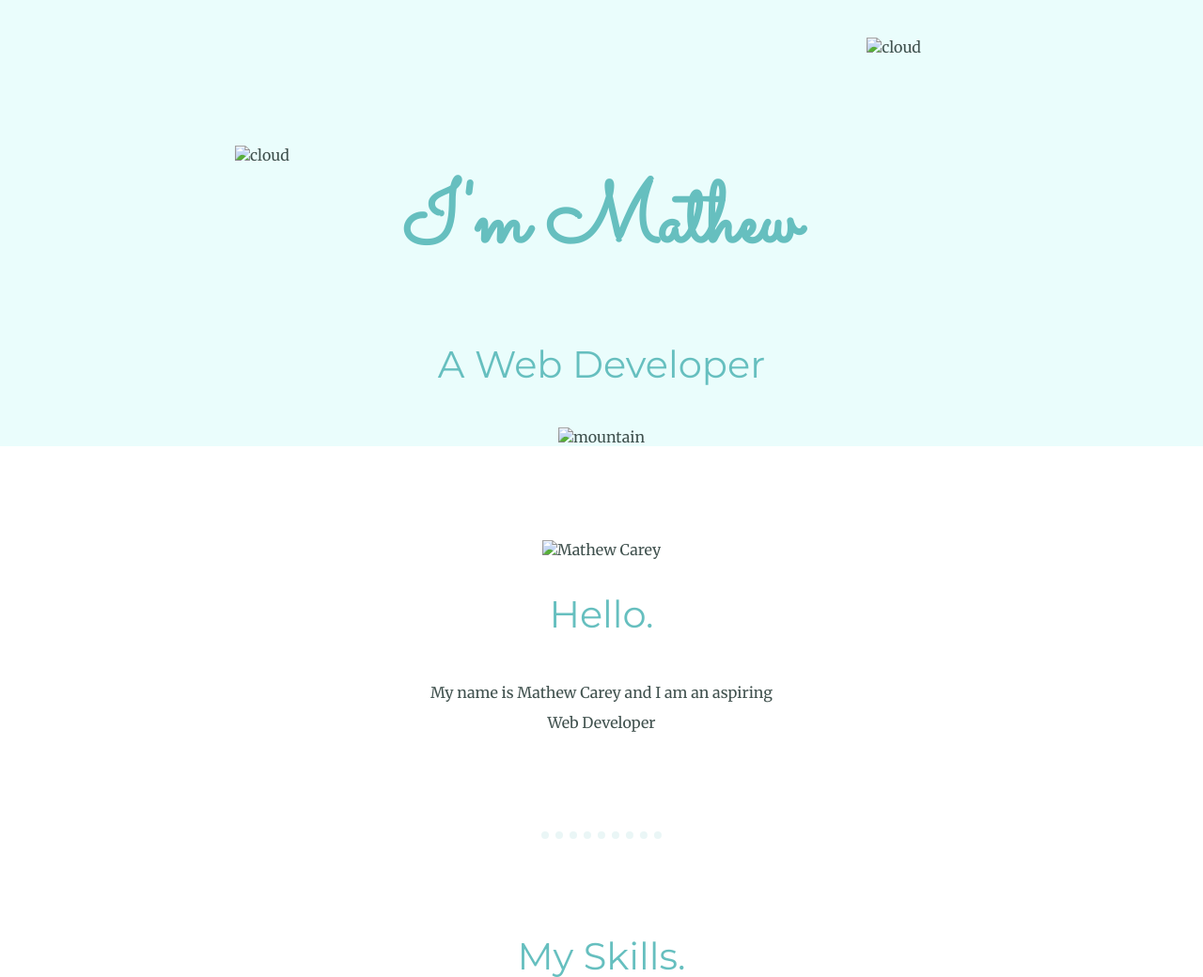
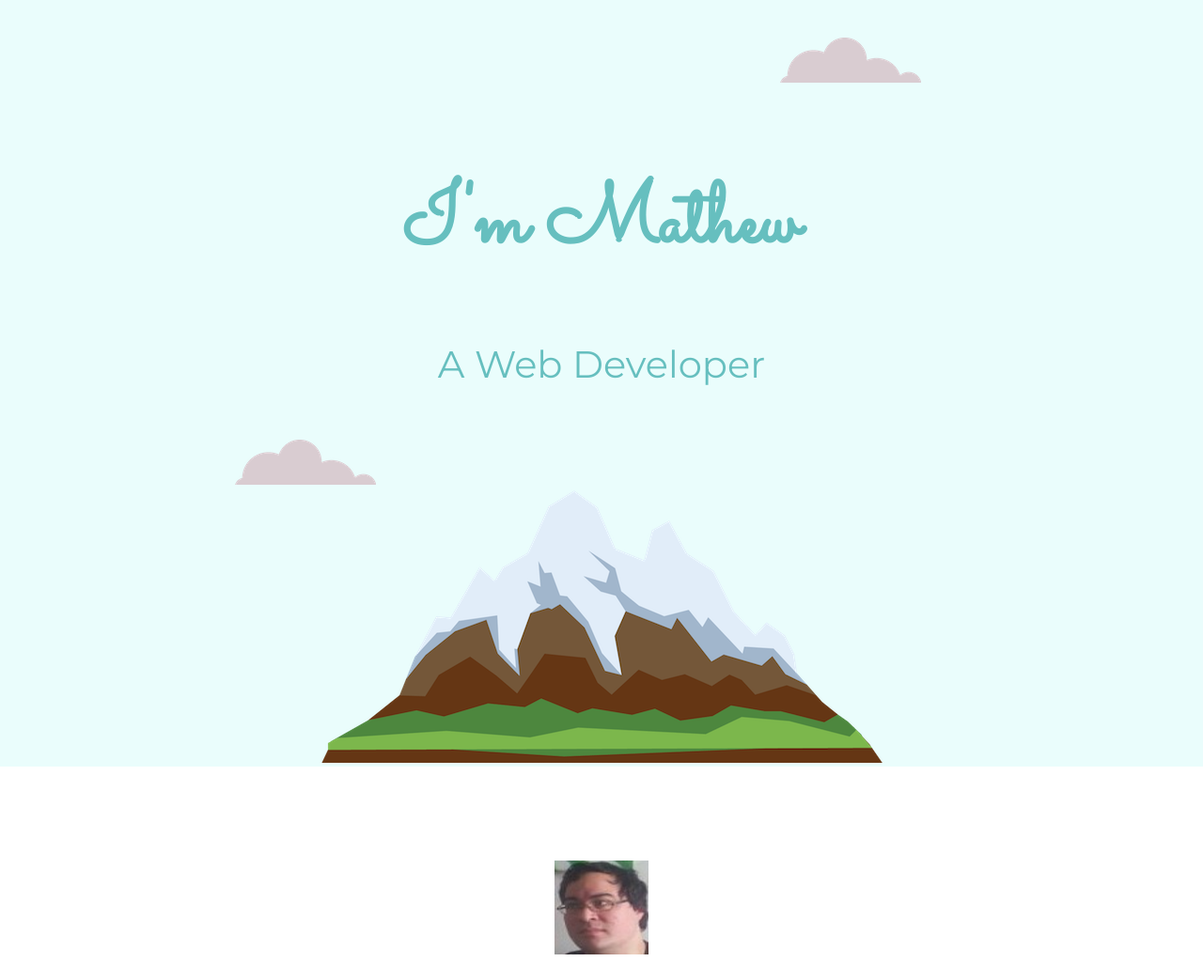
Before and after one commit to mjc4u2/Mathew_Carey, a plain HTML site: page index.html in a window 1280 px wide. Shown: the top 1040 px of the page at 94% size. Drawn offline with Linux system fonts and the light colour scheme; files that its build step writes are made by us from their sources.

Commit message:
Update index.html
Removed local folders in HTML

```diff
--- a/index.html
+++ b/index.html
@@ -3,22 +3,22 @@
 <head>
     <meta charset="UTF-8">
     <title>Mathew Carey</title>
-    <link rel="stylesheet" href="CSS/styles.css">
+    <link rel="stylesheet" href="styles.css">
     <link rel="shortcut icon" href="favicon.ico" type="image/x-icon">
     <link rel="preconnect" href="https://fonts.googleapis.com"><link rel="preconnect" href="https://fonts.gstatic.com" crossorigin><link href="https://fonts.googleapis.com/css2?family=Merriweather&family=Montserrat&family=Sacramento&display=swap" rel="stylesheet">
 </head>
 <body>
     <div class="top-container">
-        <img class="top-cloud" src="images/cloud.png" alt="cloud">
+        <img class="top-cloud" src="cloud.png" alt="cloud">
         <h1>I'm Mathew</h1>
         <h2>A Web Developer</h2>
-        <img class="bottom-cloud" src="images/cloud.png" alt="cloud">
-        <img src="images/mountain.png" alt="mountain">
+        <img class="bottom-cloud" src="cloud.png" alt="cloud">
+        <img src="mountain.png" alt="mountain">
     </div>
 
     <div class="middle-container">
         <div class="profile">
-          <img class="profile-image" src="images/Me.jpg" alt="Mathew Carey">
+          <img class="profile-image" src="Me.jpg" alt="Mathew Carey">
           <h2>Hello.</h2>
           <p class="intro">My name is Mathew Carey and I am an aspiring Web Developer</p>
         </div>
@@ -49,7 +49,7 @@
       <div class="bottom-container">
         <a class="footer-link" href="https://www.linkedin.com/">LinkedIn</a>
         <a class="footer-link" href="https://twitter.com/home">Twitter</a>
-        <a class="footer-link" href="https://mjc4u2.github.io/cv/">Website</a>
+        <a class="footer-link" href="https://mjc4u2.github.io/mathew_carey/">Website</a>
         <p class="copyright">© MatC Productions.</p>
       </div>
 
```
